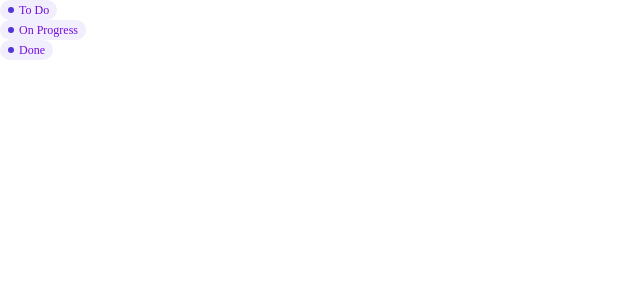
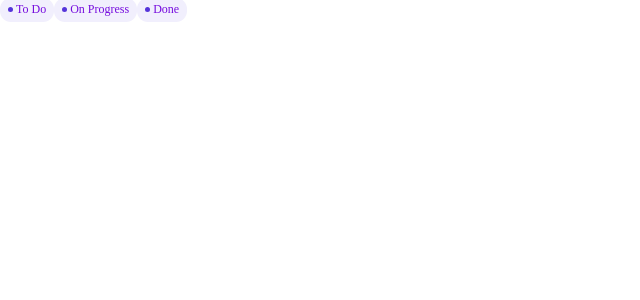
Before and after one commit to sprint-part3-team11/taskify, a Next.js app: page /hj in a window 1280 px wide. Shown: the top 300 px of the page, without its empty margins (0-640 px from the left). Built offline with nearby package versions, Linux system fonts and the light colour scheme.

Commit message:
refactor : svg 컴포넌트화 및 컴포넌트 S 객체 적용

```diff
--- a/src/components/common/tag/StateTag.tsx
+++ b/src/components/common/tag/StateTag.tsx
@@ -1,36 +1,36 @@
 import { ReactNode } from 'react';
 import styled from 'styled-components';
+import EllipseIcon from '@/public/icon/ellipse.svg';
 
 interface StateTagProps {
   children: ReactNode;
   size: 'S' | 'L';
 }
-
-const StateTagWrapper = styled.span<StateTagProps>`
-  display: flex;
-  align-items: center;
-  padding: 4px 8px;
+const S = {
+  StateTagWrapper: styled.span<StateTagProps>`
+    padding: 0.4rem 0.8rem 0.6rem;
     border-radius: 1.1rem;
+    width: fit-content;
     background-color: rgba(241, 239, 253, 1);
     font-size: 1.2rem;
     font-weight: 400;
     color: ${({ theme }) => theme.color.purple};
-  width: fit-content;
     height: ${(props) => (props.size === 'L' ? '2.2rem' : '2rem')};
-`;
-const DotIcon = styled.svg`
-  width: 0.6rem;
-  height: 0.6rem;
-  margin-right: 0.5rem;
-`;
+  `,
+  SVGContainer: styled.span`
+    margin-right: 0.3rem;
+    position: relative;
+    top: -0.1rem;
+  `,
+};
 function StateTag({ children, size }: StateTagProps) {
   return (
-    <StateTagWrapper size={size}>
-      <DotIcon viewBox="0 0 6 6" fill="none" xmlns="http://www.w3.org/2000/svg">
-        <circle cx="3" cy="3" r="3" fill="#5534DA" />
-      </DotIcon>
+    <S.StateTagWrapper size={size}>
+      <S.SVGContainer>
+        <EllipseIcon />
+      </S.SVGContainer>
       {children}
-    </StateTagWrapper>
+    </S.StateTagWrapper>
   );
 }
 
--- a/src/pages/hj.tsx
+++ b/src/pages/hj.tsx
@@ -1,4 +1,4 @@
-import StateTag from '@/components/common/Tag/StateTag';
+import StateTag from '@/components/common/tag/StateTag';
 import '@/styles/GlobalStyle';
 
 function hj() {
@@ -6,7 +6,7 @@ function hj() {
   return (
     <div>
       {hashTags.map((tag) => (
-        <StateTag size="S">{tag}</StateTag>
+        <StateTag size="L">{tag}</StateTag>
       ))}
     </div>
   );
--- a/tsconfig.json
+++ b/tsconfig.json
@@ -16,7 +16,7 @@
     "incremental": true,
     "paths": {
       "@/*": ["./src/*"],
-      "@/public/": ["./public/"]
+      "@/public/*": ["./public/*"]
     }
   },
   "include": ["next-env.d.ts", "**/*.ts", "**/*.tsx"],
```
Also changed, not shown: public/icon/ellipse.svg (added). Lines whose indentation alone changed are shown as unchanged.
